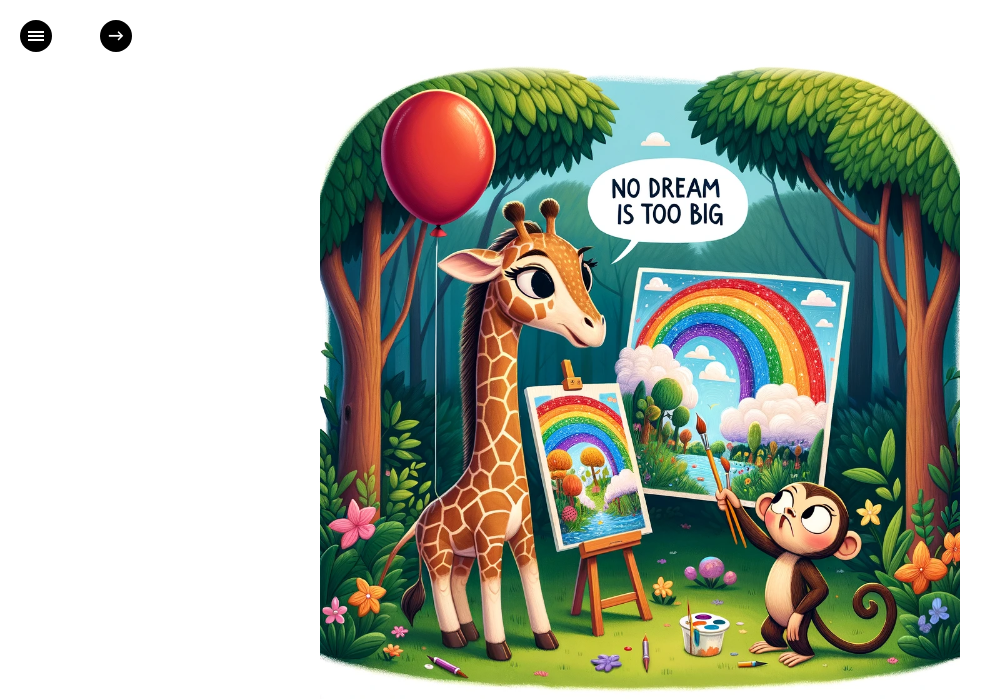
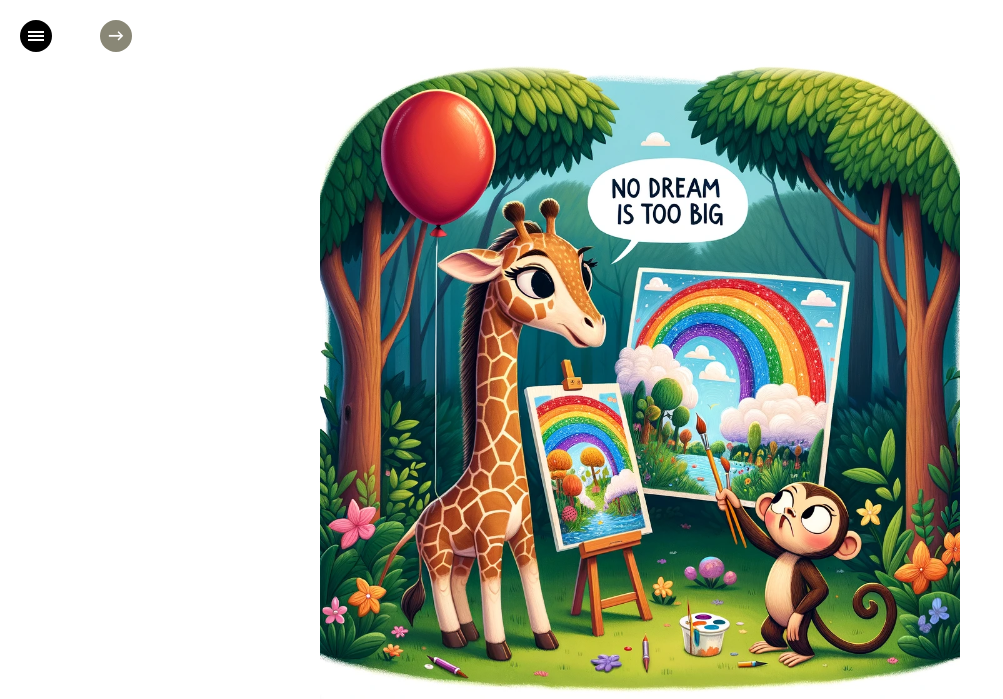
Before and after one commit to floramaydc/floramaydc.github.io, a PHP site: page / in a window 1280 px wide, with the pointer over the restyled element. Shown: the top 699 px of the page, without its empty margins (0-1003 px from the left). Run offline with PHP 8.4, Linux system fonts and the light colour scheme; some libraries are stand-ins or nearby versions.

Commit message:
Update custom.css

```diff
--- a/css/custom.css
+++ b/css/custom.css
@@ -150,7 +150,7 @@ a:hover {
 
 .bb-custom-wrapper nav span:hover,
 .menu-button:hover {
-	background: #000;
+	background: #898776;
 }
 
 .bb-custom-wrapper nav span:last-child {
```
